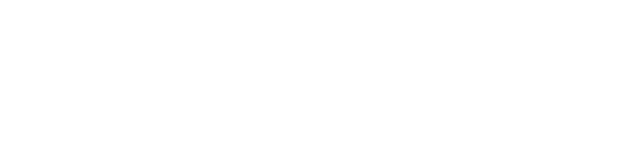
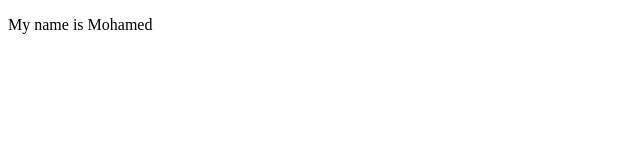
Before and after one commit to Pharaoh-30/repo-thre, a plain HTML site: page index.html in a window 1280 px wide. Shown: the whole page, without its empty margins (0-640 px from the left). Drawn offline with Linux system fonts and the light colour scheme.

Commit message:
My Name is Mohamed

```diff
--- a/index.html
+++ b/index.html
@@ -7,6 +7,6 @@
     <title>Repo thre</title>
 </head>
 <body>
-
+    <p>My name is Mohamed</p>
 </body>
 </html>
```
